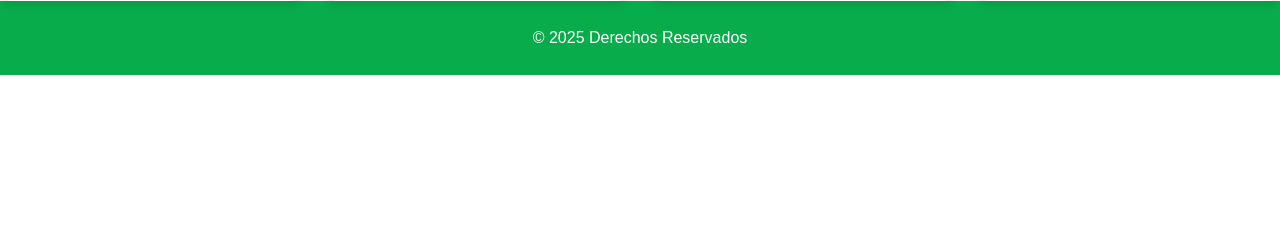
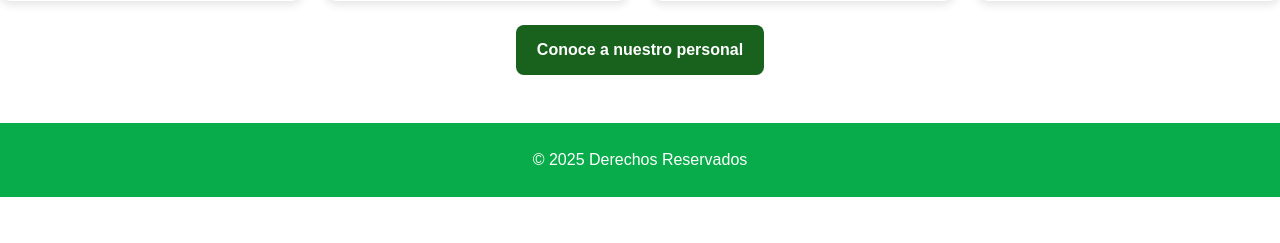
Before and after one commit to Raquel-Reyes/IdeaCreativa, a Flask app: page /personal in a window 1280 px wide. Shown: the part 557-800 px from the top of the page. Run offline with Flask 3, Linux system fonts and the light colour scheme.

Commit message:
cambios en el css de index y personal

```diff
--- a/app.py
+++ b/app.py
@@ -4,7 +4,7 @@ app = Flask(__name__)
 
 #Definir ruta padre
 @app.route("/")
-def home():
+def index():
     return render_template("index.html")
 
 #Crear otra ruta
--- a/static/estiloIndex.css
+++ b/static/estiloIndex.css
@@ -66,7 +66,7 @@ a{
 }
 
 .cta:hover {
-    background-color: #134377;
+    background-color: #0f9316;
 }
 
 .contenido{
@@ -85,7 +85,7 @@ a{
     text-align: center;
     margin-right: 30px;
     padding: 40px 20px;
-    background-color: #f8f9fa;
+    background-color: #ffffff;
 }
 
 #textInicial h3 {
--- a/static/estiloPersonal.css
+++ b/static/estiloPersonal.css
@@ -1,4 +1,17 @@
-/* Encabezados */
+body {
+    background-color: white;
+    margin: 0;
+    padding: 0;
+    overflow-x: hidden;
+    font-family: 'Arial', sans-serif;
+}
+
+.container {
+    max-width: 1200px;
+    margin: auto;
+    padding: 20px;
+}
+
 h1 {
     margin: 0;
     text-align: center;
@@ -23,21 +36,6 @@ h3 {
     text-align: center;
 }
 
-/* General */
-body {
-    background-color: white;
-    margin: 0;
-    padding: 0;
-    overflow-x: hidden;
-    font-family: 'Arial', sans-serif;
-}
-
-/* Contenedor principal */
-.container {
-    max-width: 1200px;
-    margin: auto;
-    padding: 20px;
-}
 
 /* Tarjetas */
 .card {
@@ -55,10 +53,22 @@ body {
     border-top-right-radius: 10px;
 }
 
-/* Botones */
 .btn {
-    border-radius: 5px;
+    display: block;
+    width: fit-content;
+    margin: 0 auto;
+    background-color: #18621D;
+    color: white;
+    padding: 12px 20px;
+    border-radius: 8px;
     font-weight: bold;
+    text-decoration: none;
+    transition: background 0.3s ease-in-out;
+
+}
+.btn:hover {
+    background-color: #0f9316;
+    color: white;
 }
 
 
--- a/templates/personal.html
+++ b/templates/personal.html
@@ -18,7 +18,6 @@
 
     <div class="row justify-content-center mt-4">
       <h3 class="text-center mb-4">Nuestro Equipo</h3>
-
       <!-- Persona 1 -->
       <div class="col-md-3">
         <div class="card text-center">
@@ -29,7 +28,6 @@
           </div>
         </div>
       </div>
-
       <!-- Persona 2 -->
       <div class="col-md-3">
         <div class="card text-center">
@@ -40,7 +38,6 @@
           </div>
         </div>
       </div>
-
       <!-- Persona 3 -->
       <div class="col-md-3">
         <div class="card text-center">
@@ -51,7 +48,6 @@
           </div>
         </div>
       </div>
-
       <!-- Persona 4 -->
       <div class="col-md-3">
         <div class="card text-center">
@@ -64,4 +60,8 @@
       </div>
     </div>
   </div>
+  <br>
+  <a href="{{ url_for('index') }}" class="btn">Conoce a nuestro personal</a>
+  <br>
+  <br>
   {% include 'components/footer.html' %}
```
